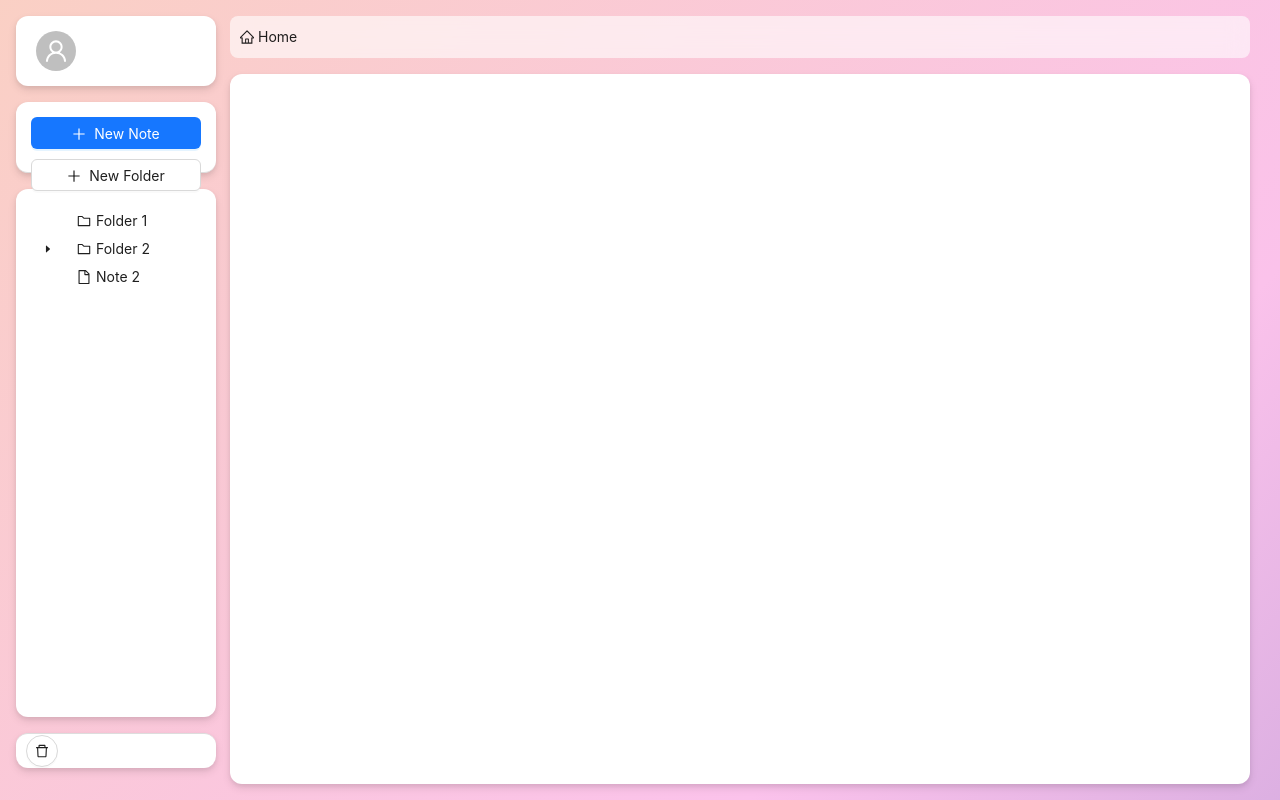
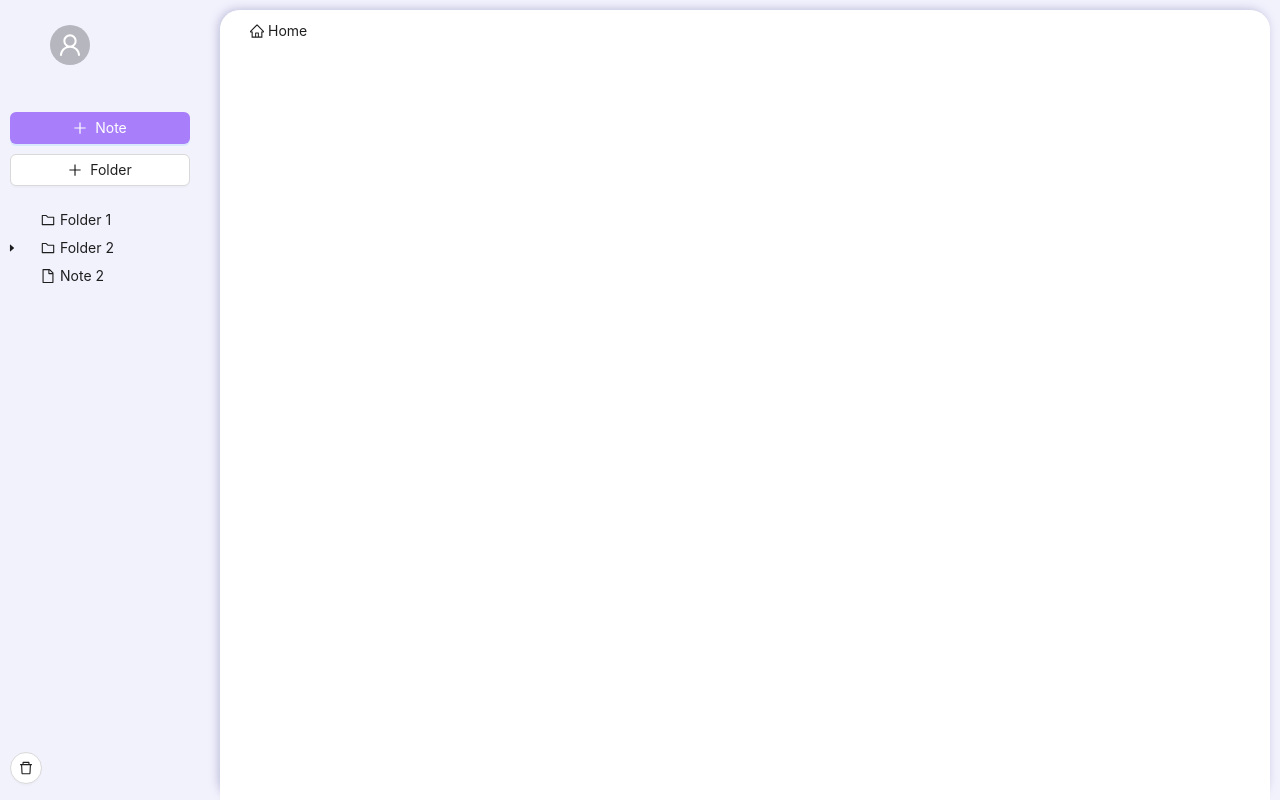
Before and after one commit to Mikalasa/air-notebook, a React (Create React App) app in the folder air-notebook/: page / in a window 1280 px wide. Built offline with nearby package versions, Linux system fonts and the light colour scheme.

Commit message:
modify UI

```diff
--- a/air-notebook/src/components/common/Create.jsx
+++ b/air-notebook/src/components/common/Create.jsx
@@ -11,15 +11,18 @@ const Create = () => {
         <div
             className={'CUSTOMER_CARD'}
             style={{
-            padding: '15px',
-            borderBottom: '1px solid #ddd',
-            height: '100%',
+                padding: '0 10px 0 10px',
+                height: '100%',
+                display: 'flex',
+                flexDirection: 'column',
+                justifyContent: 'center',
+                backgroundColor: '#f2f2fd',
             }}>
             <Button type="primary" icon={<PlusOutlined />} block onClick={() => dispatch(addNote())}>
-                New Note
+                Note
             </Button>
             <Button type="default" icon={<PlusOutlined />} block style={{ marginTop: '10px' }} onClick={() => dispatch(addFolder())}>
-                New Folder
+                Folder
             </Button>
         </div>
     );
--- a/air-notebook/src/components/common/FilesTree.jsx
+++ b/air-notebook/src/components/common/FilesTree.jsx
@@ -37,7 +37,7 @@ const FilesTree = () => {
                 />
             </Dropdown>
             <Tree
-                className="draggable-tree CUSTOMER_CARD"
+                className="draggable-tree"
                 draggable
                 blockNode
                 onDragEnter={(info) => {}}
--- a/air-notebook/src/components/common/SideMenuFooter.jsx
+++ b/air-notebook/src/components/common/SideMenuFooter.jsx
@@ -37,13 +37,12 @@ const SideMenuFooter = () => {
         <div
             className={'CUSTOMER_CARD'}
             style={{
-                flex: '0 0 10%',
                 padding: '10px',
-                borderTop: '1px solid #ddd',
                 display: 'flex',
                 alignItems: 'center',
                 justifyContent: 'space-between',
                 height: '100%',
+                backgroundColor: '#f2f2fd',
             }}
         >
             <Button type="default" shape="circle" icon={<DeleteOutlined />} onClick={showModal} />
--- a/air-notebook/src/components/layout/ContentPanel.jsx
+++ b/air-notebook/src/components/layout/ContentPanel.jsx
@@ -27,14 +27,12 @@ const ContentPanel = ({ selectedNoteId }) => {
     const path = findPathById(treeData, selectedNoteId) || [];
 
     return (
-        <Layout style={{padding: '0 14px 0'}}>
+        <Layout className={'CONTENT-PANEL'} style={{margin: '10px 10px 0 20px'}}>
             <div
                 style={{
-                    backgroundColor: 'rgba(255, 255, 255, 0.6)',
-                    backdropFilter: 'blur(10px)',
-                    borderRadius: '8px',
-                    padding: '10px',
-                    marginBottom: '16px',
+                    backgroundColor: 'white',
+                    borderRadius: '20px 20px 0 0',
+                    padding: '10px 10px 0 30px',
                 }}
             >
                 <Breadcrumb>
--- a/air-notebook/src/components/layout/Header.jsx
+++ b/air-notebook/src/components/layout/Header.jsx
@@ -12,13 +12,12 @@ const CustomHeader = () => {
             className={'CUSTOMER_CARD'}
             style={{
                 display: 'flex',
-                alignItems: 'center',
-                padding: '0 20px',
                 height: '100%',
+                backgroundColor: '#f2f2fd',
             }}
         >
             {/* Left part of the header */}
-            <div style={{ display: 'flex', alignItems: 'center', width: '200px' }}>
+            <div style={{ display: 'flex', alignItems: 'center', width: '200px', }}>
                 <Avatar size="large" icon={<UserOutlined />} />
             </div>
 
--- a/air-notebook/src/components/layout/SideMenu.jsx
+++ b/air-notebook/src/components/layout/SideMenu.jsx
@@ -16,16 +16,16 @@ const SideMenu = () => {
                 flexDirection: 'column',
             }}
         >
-            <Layout style={{height: '10%', marginBottom: '1rem'}}>
+            <Layout style={{height: '10%', minHeight: '90px',}}>
                 <Header />
             </Layout>
-            <Layout style={{height: '10%', marginBottom: '1rem'}}>
+            <Layout style={{height: '15%', minHeight: '100px',}}>
                 <Create />
             </Layout>
-            <Layout style={{height: '75%', marginBottom: '1rem'}}>
+            <Layout style={{height: '67%',}}>
                 <FilesTree />
             </Layout>
-            <Layout style={{height: '5%', marginBottom: '1rem'}}>
+            <Layout style={{height: '8%', minHeight: '65px',}}>
                 <SideMenuFooter />
             </Layout>
         </div>
--- a/air-notebook/src/index.css
+++ b/air-notebook/src/index.css
@@ -25,9 +25,10 @@ body {
 }
 #root {
     height: 100vh;
-    background: linear-gradient(135deg, #ff9a9e, #fad0c4, #fad0c4, #fbc2eb, #a18cd1);
-    background-size: 300% 300%;
-    animation: gradientAnimation 10s ease infinite;
+    background-color: #f2f2fd;
+    /*background: linear-gradient(135deg, #ff9a9e, #fad0c4, #fad0c4, #fbc2eb, #a18cd1);*/
+    /*background-size: 300% 300%;*/
+    /*animation: gradientAnimation 10s ease infinite;*/
 }
 
 @keyframes gradientAnimation {
@@ -48,17 +49,36 @@ replace ant design default styles
 .ant-layout {
     background: transparent;
 }
+.ant-tree {
+    border-radius: 0;
+    background-color: #f2f2fd;
+}
+.ant-tree-node-content-wrapper:hover {
+    background-color: #d6d6fb;
+    border-radius: 0;
+}
+.ant-btn-primary {
+    background-color:  #a97efa !important;
+}
+
+
+
 /*
 customer css applying to ant design components
 */
 .CUSTOMER_CARD {
     background: white;
-    padding: 20px;
-    border-radius: 12px;
-    box-shadow: 0 4px 8px rgba(0, 0, 0, 0.1), 0 2px 4px rgba(0, 0, 0, 0.06);
-    transition: transform 0.2s, box-shadow 0.2s;
 }
-
+.CONTENT-PANEL {
+    box-shadow: #6a6aa35e -2px -1px 10px 0;
+    border-radius: 20px;
+}
 .MVP {
     background: rgba(255, 0, 0, 0);
 }
+
+.CREATE {
+    display: flex;
+    justify-content: center;
+    align-items: center;
+}
--- a/air-notebook/src/page/Home.jsx
+++ b/air-notebook/src/page/Home.jsx
@@ -20,7 +20,7 @@ const Home = () => {
     }, []);
 
     return (
-        <Layout className={"MVP"} style={{ height: '100vh', padding: '1rem'}}>
+        <Layout className={"MVP"} style={{ height: '100vh'}}>
             <Layout style={{ display: 'flex', flexDirection: 'row', background: 'rgba(255, 0, 0, 0)'}}>
                 <SideMenu />
                 <ContentPanel selectedNoteId={selectedNoteId} />
```
